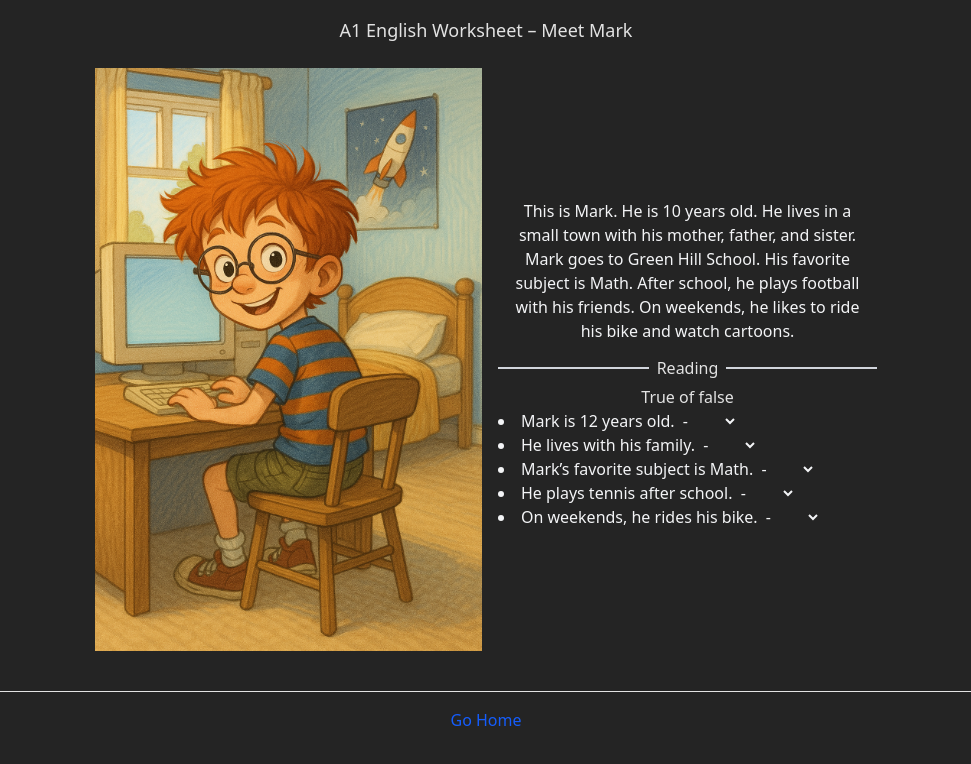
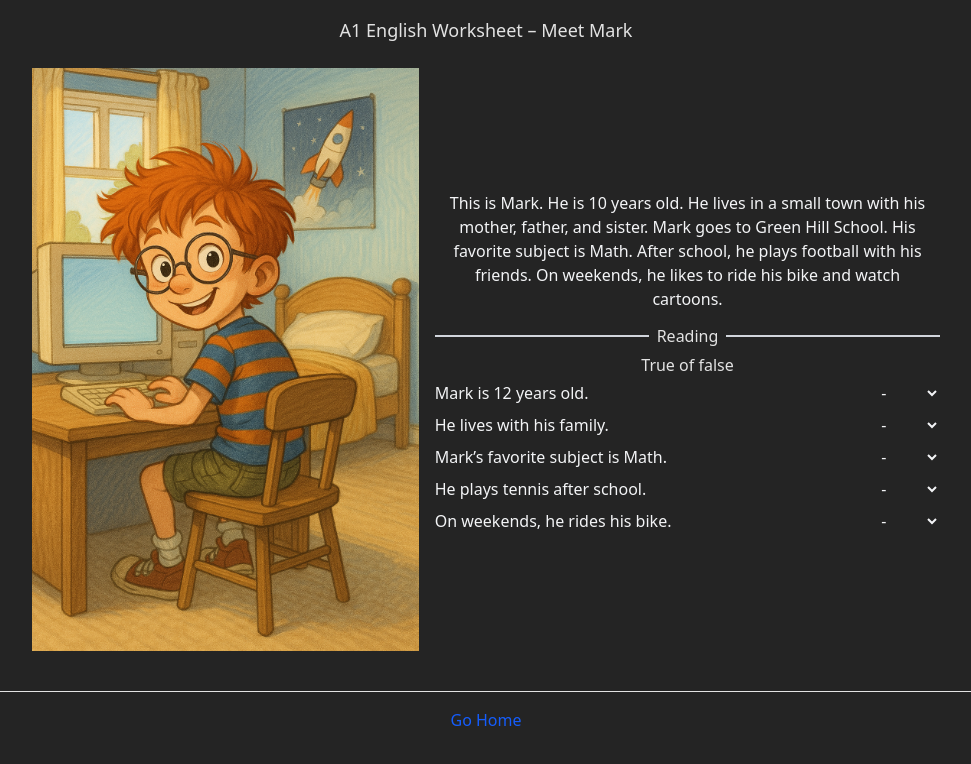
Before and after one commit to lostmart/learning-app-25, a React (Vite) app: page /presentation in a window 1280 px wide. Shown: the top 764 px of the page, without its empty margins (154-1125 px from the left). Built offline with nearby package versions, Linux system fonts and the light colour scheme.

Commit message:
new instances

```diff
--- a/src/pages/Presentation.tsx
+++ b/src/pages/Presentation.tsx
@@ -46,7 +46,7 @@ const Presentation = () => {
 					className="max-w-[460px]"
 				/>
 				<motion.div
-					className="absolute bottom-10 w-full max-w-[460px] md:static md:w-[30%] md:max-w-none md:ml-4"
+					className="absolute bottom-10 w-full max-w-[460px] md:static md:w-[40%] md:max-w-none md:ml-4"
 					initial={{ y: 100, opacity: 0 }}
 					animate={{ y: 0, opacity: 1 }}
 					transition={{
@@ -71,9 +71,12 @@ const Presentation = () => {
 								<h3 className="text-center">True of false</h3>
 								<ul className="list-disc list-inside">
 									{lesson.sections[1].items.map((item, index) => (
-										<li key={index} className="text-gray-100">
-											{item}{" "}
-											<select name="" id="">
+										<li
+											key={index}
+											className="text-gray-100 flex justify-between items-center"
+										>
+											{item}
+											<select className="p-1 border-blue-500" id="">
 												<option value="">-</option>
 												<option className="text-black" value="true">
 													True
```
